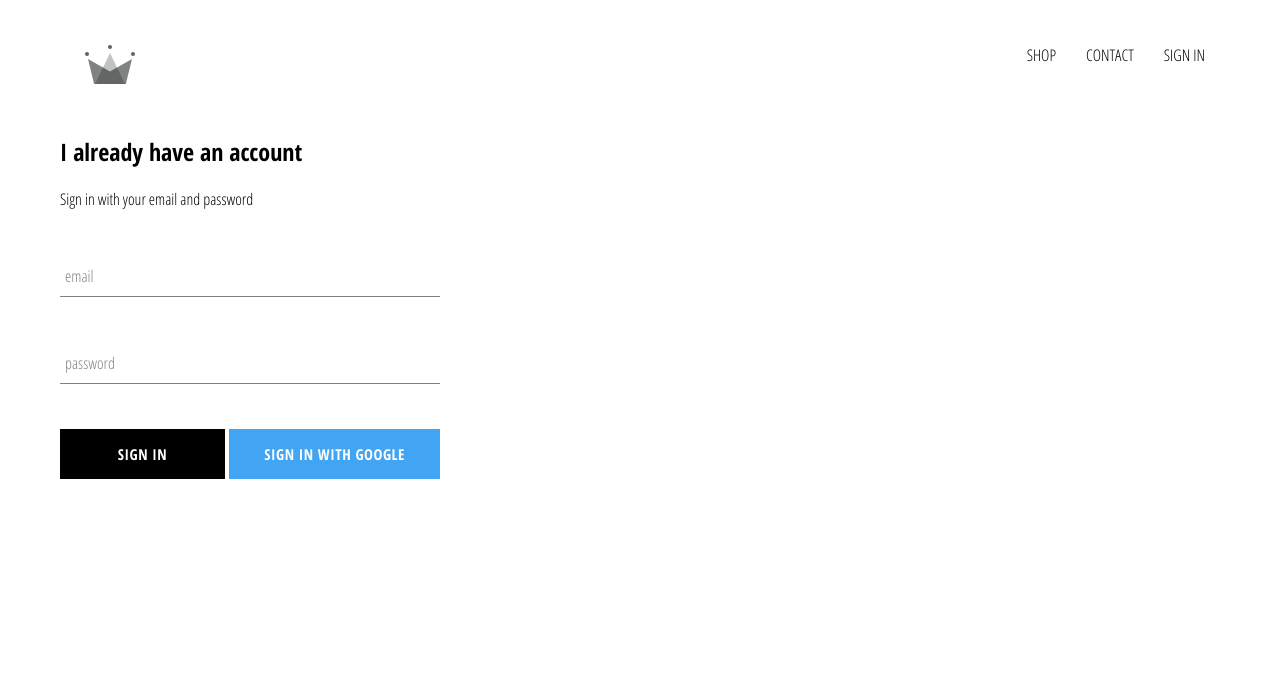
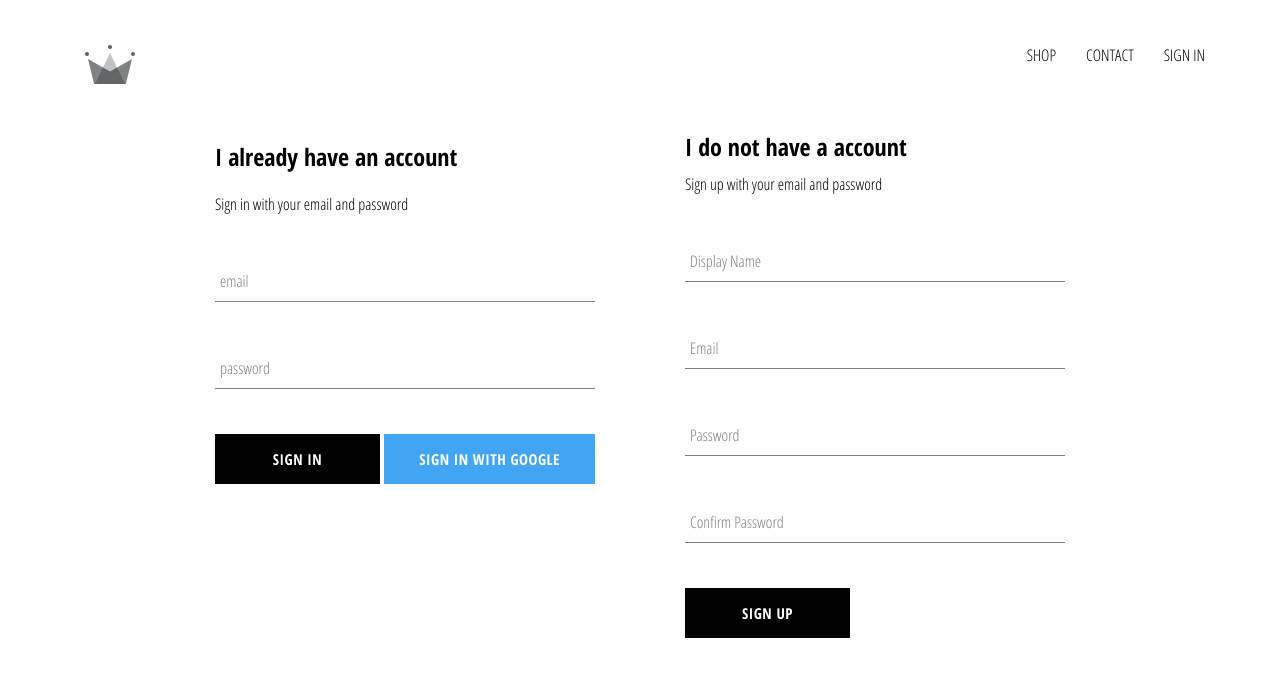
Before and after one commit to mkratsch/crown-clothing, a React (Create React App) app: page /signin in a window 1280 px wide. Shown: the top 676 px of the page. Built offline with nearby package versions, Linux system fonts and the light colour scheme; no server answers.

Commit message:
implemented firebase login and sign up

```diff
--- /dev/null
+++ b/src/components/sign-up/sign-up.component.jsx
@@ -0,0 +1,95 @@
+import React from 'react';
+import { auth, createUserProfileDocument } from '../../firebase/firebase.utils';
+import CustomButton from '../custom-button/custom-button.component';
+import FormInput from '../form-input/form-input.component';
+import './sign-up.styles.scss';
+import { createUserWithEmailAndPassword } from 'firebase/auth';
+class SignUp extends React.Component {
+	constructor() {
+		super();
+		this.state = {
+			displayName: '',
+			email: '',
+			password: '',
+			confirmPassword: '',
+		};
+	}
+
+	componentDidMount() {}
+	handleSubmit = async (event) => {
+		event.preventDefault();
+		const { displayName, email, password, confirmPassword } = this.state;
+		if (password !== confirmPassword) {
+			alert("passwords dont't match");
+			return;
+		}
+		try {
+			const { user } = await createUserWithEmailAndPassword(
+				auth,
+				email,
+				password
+			);
+
+			await createUserProfileDocument(user, { displayName });
+
+			this.setState({
+				displayName: '',
+				email: '',
+				password: '',
+				confirmPassword: '',
+			});
+		} catch (error) {
+			console.error(error);
+		}
+	};
+	handleChange = (event) => {
+		const { name, value } = event.target;
+		this.setState({ [name]: value });
+	};
+	render() {
+		const { displayName, email, password, confirmPassword } = this.state;
+		return (
+			<div className='sign-up'>
+				<h2 className='title'>I do not have a account</h2>
+				<span>Sign up with your email and password</span>
+				<form className='sign-up-form' onSubmit={this.handleSubmit}>
+					<FormInput
+						type='text'
+						name='displayName'
+						value={displayName}
+						onChange={this.handleChange}
+						label='Display Name'
+						required
+					/>
+					<FormInput
+						type='email'
+						name='email'
+						value={email}
+						onChange={this.handleChange}
+						label='Email'
+						required
+					/>
+					<FormInput
+						type='password'
+						name='password'
+						value={password}
+						onChange={this.handleChange}
+						label='Password'
+						required
+					/>
+					<FormInput
+						type='password'
+						name='confirmPassword'
+						value={confirmPassword}
+						onChange={this.handleChange}
+						label='Confirm Password'
+						required
+					/>
+					<CustomButton type='submit'>Sign up</CustomButton>
+				</form>
+			</div>
+		);
+	}
+}
+
+export default SignUp;
--- /dev/null
+++ b/src/components/sign-up/sign-up.styles.scss
@@ -0,0 +1,9 @@
+.sign-up {
+	display: flex;
+	flex-direction: column;
+	width: 380px;
+
+	.title {
+		margin: 10px 0;
+	}
+}
--- a/src/pages/sign-in-and-sign-up/sign-in-and-sign-up.component.jsx
+++ b/src/pages/sign-in-and-sign-up/sign-in-and-sign-up.component.jsx
@@ -1,11 +1,13 @@
 import React from 'react';
 import SignIn from '../../components/sign-in/sign-in.component';
+import SignUp from '../../components/sign-up/sign-up.component';
 
 import './sign-in-and-sign-up.styles.scss';
 
 const SignInAndSignUpPage = () => (
 	<div className='sign-in-and-sign-up'>
 		<SignIn></SignIn>
+		<SignUp></SignUp>
 	</div>
 );
 
--- a/src/pages/sign-in-and-sign-up/sign-in-and-sign-up.styles.scss
+++ b/src/pages/sign-in-and-sign-up/sign-in-and-sign-up.styles.scss
@@ -0,0 +1,7 @@
+.sign-in-and-sign-up {
+	width: 850px;
+	display: flex;
+	justify-content: space-between;
+
+	margin: 30px auto;
+}
```
Also changed, not shown: src/firebase/firebase.utils.js (+2 -5 lines).
